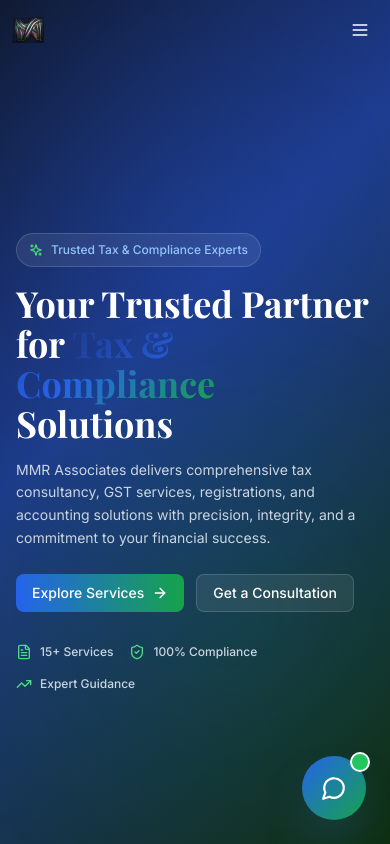
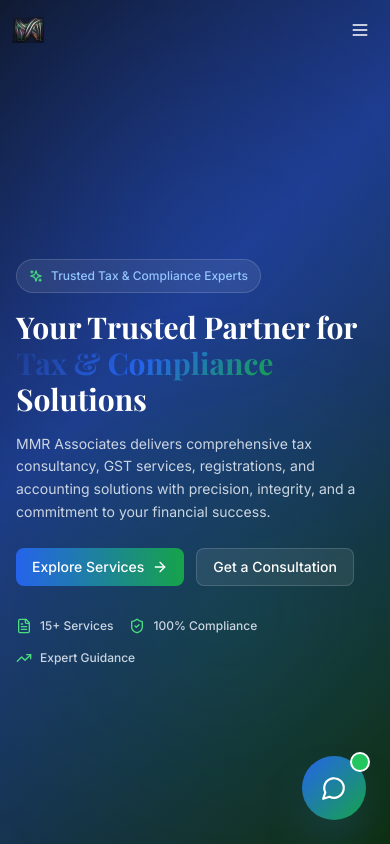
Before and after one commit to Varshit2448/MMR_Associates, a React (Vite) app: page / in a window 390 px wide. Shown: the top 844 px of the page. Built offline with nearby package versions, Linux system fonts and the light colour scheme.

Commit message:
feat: adjust Hero component layout and text sizing for better alignment
Co-authored-by: Varshit2448 <140231744+Varshit2448@users.noreply.github.com>

```diff
--- a/src/components/Hero.tsx
+++ b/src/components/Hero.tsx
@@ -4,7 +4,7 @@ export default function Hero() {
   return (
     <section id="home" className="hero-bg min-h-screen flex items-center relative pt-20 px-4 sm:px-6 lg:px-8">
       <div className="max-w-7xl mx-auto relative z-10 w-full">
-        <div className="grid grid-cols-1 lg:grid-cols-2 gap-8 lg:gap-12 items-start lg:items-center">
+        <div className="grid grid-cols-1 lg:grid-cols-2 gap-8 lg:gap-12 items-center">
           {/* Left */}
           <div className="space-y-4 sm:space-y-6">
             <div className="inline-flex items-center gap-2 px-3 sm:px-4 py-2 rounded-full glass text-blue-300 text-xs sm:text-sm font-medium animate-fade-in-up">
@@ -12,7 +12,7 @@ export default function Hero() {
               <span className="line-clamp-1">Trusted Tax & Compliance Experts</span>
             </div>
 
-            <h1 className="text-3xl xs:text-4xl sm:text-5xl lg:text-6xl font-bold text-white leading-tight animate-fade-in-up delay-100">
+            <h1 className="text-2xl xs:text-3xl sm:text-4xl lg:text-5xl font-bold text-white leading-tight animate-fade-in-up delay-100">
               Your Trusted Partner for{' '}
               <span className="text-gradient">Tax & Compliance</span> Solutions
             </h1>
@@ -52,8 +52,8 @@ export default function Hero() {
           </div>
 
           {/* Right - Visual */}
-          <div className="relative animate-fade-in-right delay-200 hidden lg:block">
-            <div className="relative w-full aspect-square max-w-md mx-auto">
+          <div className="relative animate-fade-in-right delay-200 hidden lg:flex lg:justify-center lg:items-center">
+            <div className="relative w-full aspect-square max-w-md">
               {/* Rotating ring */}
               <div className="absolute inset-0 rounded-full border-2 border-dashed border-blue-500/20 animate-spin" style={{ animationDuration: '20s' }}></div>
               <div className="absolute inset-8 rounded-full border-2 border-dashed border-green-500/20 animate-spin" style={{ animationDuration: '15s', animationDirection: 'reverse' }}></div>
```
